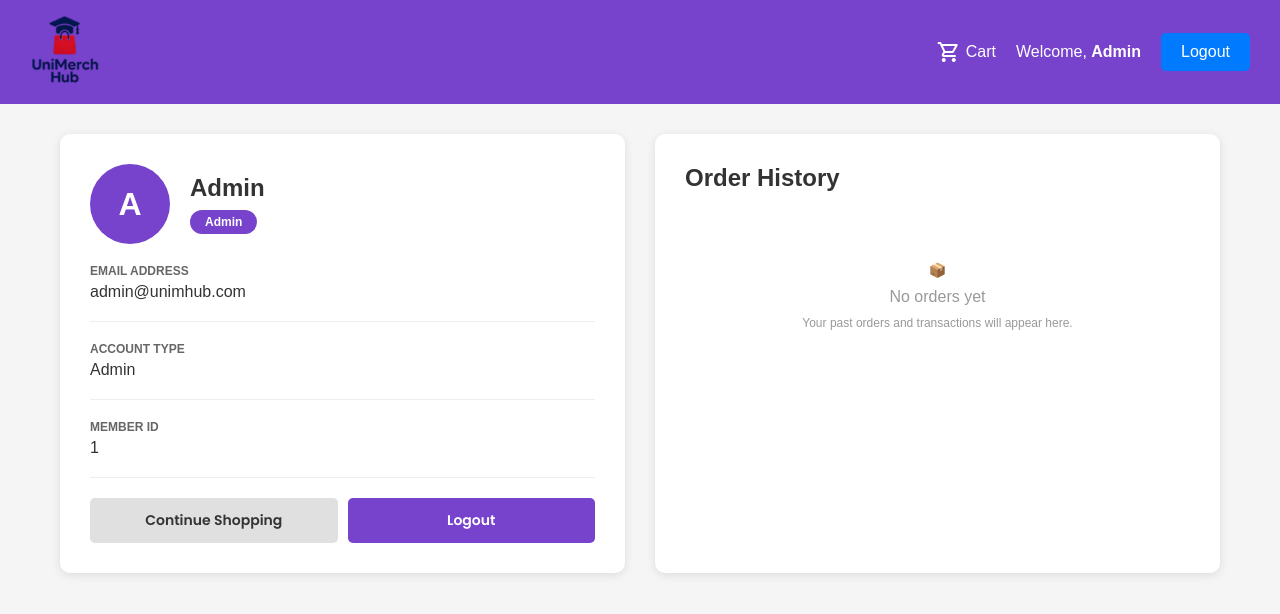
After one commit to KhalMKR/WAD-project, a PHP site: page /profile.php in a window 1280 px wide. The commit adds this page. Shown: the top 614 px of the page. Run offline with PHP 8.4, Linux system fonts and the light colour scheme; a user stored in the database is signed in.

Commit message:
added profile page when clicked on the name

```diff
--- a/cart.php
+++ b/cart.php
@@ -1,9 +1,10 @@
 <?php
 session_start();
 // Check if user is logged in
-$isLoggedIn = isset($_SESSION['email']) && isset($_SESSION['fullName']);
+$isLoggedIn = isset($_SESSION['email']) && isset($_SESSION['fullName']) && isset($_SESSION['userID']);
 $userName = $isLoggedIn ? $_SESSION['fullName'] : '';
 $userType = $isLoggedIn ? $_SESSION['userType'] : '';
+$userID = $isLoggedIn ? $_SESSION['userID'] : '';
 ?>
 
 <!DOCTYPE html>
--- a/checkout.php
+++ b/checkout.php
@@ -1,11 +1,13 @@
 <?php
 session_start();
 // Security: Redirect to login if not authenticated
-if (!isset($_SESSION['email'])) {
+if (!isset($_SESSION['email']) || !isset($_SESSION['userID'])) {
     header("Location: login.html");
     exit();
 }
 $userName = $_SESSION['fullName'];
+$userID = $_SESSION['userID'];
+$userEmail = $_SESSION['email'];
 ?>
 
 <!DOCTYPE html>
--- a/data.js
+++ b/data.js
@@ -31,3 +31,62 @@ function updateCartCount() {
         countElement.innerText = cart.length;
     }
 }
+
+// ========================================
+// Profile Page - Order History Logic
+// ========================================
+
+/**
+ * Placeholder for loading user orders from the database
+ * This will be populated later with actual order data from the backend
+ */
+function loadOrders() {
+    // TODO: Fetch orders from database and display them
+    /*
+    const userID = document.body.getAttribute('data-userid');
+    if (!userID) return;
+
+    fetch(`fetch_orders.php?userID=${userID}`)
+        .then(res => res.json())
+        .then(orders => displayOrders(orders))
+        .catch(error => console.error('Error loading orders:', error));
+    */
+}
+
+/**
+ * Display orders in the transaction list
+ * @param {Array} orders - Array of order objects from the database
+ */
+function displayOrders(orders) {
+    const container = document.getElementById('transactionsList');
+
+    if (!container) return;
+
+    if (orders.length === 0) {
+        container.innerHTML = `
+            <div class="empty-state">
+                <p style="font-size: 14px;">📦</p>
+                <p>No orders yet</p>
+                <p style="font-size: 12px;">Your past orders and transactions will appear here.</p>
+            </div>
+        `;
+        return;
+    }
+
+    container.innerHTML = orders.map(order => `
+        <div class="transaction-item">
+            <div class="transaction-info">
+                <h4>Order #${order.orderID}</h4>
+                <div class="transaction-date">${new Date(order.orderDate).toLocaleDateString()}</div>
+            </div>
+            <div class="transaction-amount">RM ${parseFloat(order.totalAmount).toFixed(2)}</div>
+        </div>
+    `).join('');
+}
+
+// Initialize profile page when loaded
+window.addEventListener('load', function() {
+    if (document.getElementById('transactionsList')) {
+        loadOrders();
+    }
+});
--- a/login.html
+++ b/login.html
@@ -93,7 +93,7 @@
                 <label for="password">Password</label>
                 <input type="password" id="password" name="password" required>
             </div>
-            <button type="submit">Sign In</button>
+            <button type="submit">Log In</button>
         </form>
         <div class="login-footer">
             Don't have an account? <a href="register.html" style="color: #667eea; text-decoration: none;">Sign up</a>
--- a/login_process.php
+++ b/login_process.php
@@ -9,7 +9,7 @@ if ($_SERVER['REQUEST_METHOD'] === 'POST') {
     $password = $_POST['password'] ?? '';
 
     // Query database for user
-    $stmt = $conn->prepare("SELECT fullName, email, password, userType FROM users WHERE email = ?");
+    $stmt = $conn->prepare("SELECT userID, fullName, email, password, userType FROM users WHERE email = ?");
     $stmt->bind_param("s", $email);
     $stmt->execute();
     $result = $stmt->get_result();
@@ -19,6 +19,7 @@ if ($_SERVER['REQUEST_METHOD'] === 'POST') {
 
         // Verify password using password_verify (secure hashing)
         if (password_verify($password, $user['password'])) {
+            $_SESSION['userID'] = $user['userID'];
             $_SESSION['email'] = $user['email'];
             $_SESSION['fullName'] = $user['fullName'];
             $_SESSION['userType'] = $user['userType'];
--- /dev/null
+++ b/profile.php
@@ -0,0 +1,245 @@
+<?php
+session_start();
+
+// Check if user is logged in
+if (!isset($_SESSION['email']) || !isset($_SESSION['fullName'])) {
+    header("Location: login.html");
+    exit();
+}
+
+$email = htmlspecialchars($_SESSION['email']);
+$fullName = htmlspecialchars($_SESSION['fullName']);
+$userType = htmlspecialchars($_SESSION['userType']);
+$userID = isset($_SESSION['userID']) ? $_SESSION['userID'] : '';
+?>
+
+<!DOCTYPE html>
+<html lang="en">
+<head>
+    <meta charset="UTF-8">
+    <meta name="viewport" content="width=device-width, initial-scale=1.0">
+    <title>User Profile - UniMerch Hub</title>
+    <link href="https://fonts.googleapis.com/css2?family=Poppins:wght@400;600;700&display=swap" rel="stylesheet">
+    <link rel="stylesheet" href="https://fonts.googleapis.com/css2?family=Material+Symbols+Outlined:opsz,wght,FILL,GRAD@24,400,0,0" />
+    <link rel="stylesheet" href="style.css">
+    <style>
+        .profile-layout {
+            display: grid;
+            grid-template-columns: 1fr 1fr;
+            gap: 30px;
+            margin-top: 30px;
+        }
+        .profile-card {
+            background: white;
+            padding: 30px;
+            border-radius: 10px;
+            box-shadow: 0 2px 10px rgba(0, 0, 0, 0.1);
+        }
+        .profile-header {
+            display: flex;
+            align-items: center;
+            gap: 20px;
+            margin-bottom: 20px;
+        }
+        .profile-avatar {
+            width: 80px;
+            height: 80px;
+            border-radius: 50%;
+            background: #7742cc;
+            color: white;
+            display: flex;
+            align-items: center;
+            justify-content: center;
+            font-size: 32px;
+            font-weight: bold;
+        }
+        .profile-title {
+            flex: 1;
+        }
+        .profile-title h1 {
+            margin: 0;
+            color: #333;
+            font-size: 24px;
+        }
+        .user-badge {
+            display: inline-block;
+            background: #7742cc;
+            color: white;
+            padding: 5px 15px;
+            border-radius: 20px;
+            font-size: 12px;
+            font-weight: 600;
+            margin-top: 8px;
+        }
+        .info-group {
+            margin-bottom: 20px;
+            padding-bottom: 20px;
+            border-bottom: 1px solid #eee;
+        }
+        .info-group:last-child {
+            border-bottom: none;
+        }
+        .info-label {
+            font-weight: 600;
+            color: #666;
+            font-size: 12px;
+            text-transform: uppercase;
+            margin-bottom: 5px;
+        }
+        .info-value {
+            color: #333;
+            font-size: 16px;
+            word-break: break-word;
+        }
+        .button-group {
+            display: flex;
+            gap: 10px;
+            margin-top: 20px;
+        }
+        .btn {
+            flex: 1;
+            padding: 12px;
+            border: none;
+            border-radius: 5px;
+            font-weight: 600;
+            cursor: pointer;
+            text-decoration: none;
+            text-align: center;
+            transition: background 0.3s;
+            font-family: 'Poppins', sans-serif;
+            font-size: 14px;
+        }
+        .btn-primary {
+            background: #7742cc;
+            color: white;
+        }
+        .btn-primary:hover {
+            background: #5e33a3;
+        }
+        .btn-secondary {
+            background: #e0e0e0;
+            color: #333;
+        }
+        .btn-secondary:hover {
+            background: #d0d0d0;
+        }
+        .nav-links {
+            display: flex;
+            align-items: center;
+            gap: 20px;
+        }
+        .nav-links a {
+            color: white;
+            text-decoration: none;
+            font-weight: 500;
+        }
+        .transactions-section h2 {
+            color: #333;
+            margin-top: 0;
+            margin-bottom: 20px;
+        }
+        .transaction-item {
+            display: flex;
+            justify-content: space-between;
+            align-items: center;
+            padding: 15px 0;
+            border-bottom: 1px solid #eee;
+        }
+        .transaction-item:last-child {
+            border-bottom: none;
+        }
+        .transaction-info h4 {
+            margin: 0 0 5px 0;
+            color: #333;
+        }
+        .transaction-date {
+            font-size: 12px;
+            color: #999;
+        }
+        .transaction-amount {
+            font-weight: bold;
+            color: #7742cc;
+            font-size: 18px;
+        }
+        .empty-state {
+            text-align: center;
+            padding: 40px 20px;
+            color: #999;
+        }
+        .empty-state p {
+            margin: 10px 0;
+        }
+        @media (max-width: 768px) {
+            .profile-layout {
+                grid-template-columns: 1fr;
+            }
+        }
+    </style>
+</head>
+<body>
+    <navbar>
+        <a href="index.php"><img src="assets/images/logo.png" alt="Logo" class="logo"></a>
+        <div class="nav-links">
+            <a href="cart.php" style="display: flex; align-items: center; gap: 5px;">
+                <span class="material-symbols-outlined">shopping_cart</span>
+                Cart
+            </a>
+            <a href="profile.php"><span style="color: white;">
+                Welcome, <strong><?php echo $fullName; ?></strong>
+            </span></a>
+            <a href="logout.php" class="login-btn">Logout</a>
+        </div>
+    </navbar>
+
+    <div class="container">
+        <div class="profile-layout">
+            <!-- Profile Information Card -->
+            <div class="profile-card">
+                <div class="profile-header">
+                    <div class="profile-avatar"><?php echo strtoupper(substr($fullName, 0, 1)); ?></div>
+                    <div class="profile-title">
+                        <h1><?php echo $fullName; ?></h1>
+                        <span class="user-badge"><?php echo ucfirst($userType); ?></span>
+                    </div>
+                </div>
+
+                <div class="info-group">
+                    <div class="info-label">Email Address</div>
+                    <div class="info-value"><?php echo $email; ?></div>
+                </div>
+
+                <div class="info-group">
+                    <div class="info-label">Account Type</div>
+                    <div class="info-value"><?php echo ucfirst($userType); ?></div>
+                </div>
+
+                <?php if (!empty($userID)): ?>
+                <div class="info-group">
+                    <div class="info-label">Member ID</div>
+                    <div class="info-value"><?php echo $userID; ?></div>
+                </div>
+                <?php endif; ?>
+
+                <div class="button-group">
+                    <a href="index.php" class="btn btn-secondary">Continue Shopping</a>
+                    <a href="logout.php" class="btn btn-primary">Logout</a>
+                </div>
+            </div>
+
+            <!-- Orders & Transactions Card -->
+            <div class="profile-card transactions-section">
+                <h2>Order History</h2>
+                <div id="transactionsList">
+                    <div class="empty-state">
+                        <p style="font-size: 14px;">📦</p>
+                        <p>No orders yet</p>
+                        <p style="font-size: 12px;">Your past orders and transactions will appear here.</p>
+                    </div>
+                </div>
+            </div>
+        </div>
+    </div>
+
+    <script src="data.js"></script>
+</body>
+</html>
```
Also changed, not shown: checkout_process.php (+4 -3 lines), db to import (IMPORTANT)/unimerch_hub.sql (+23 -20 lines), index.php (+4 -3 lines).
